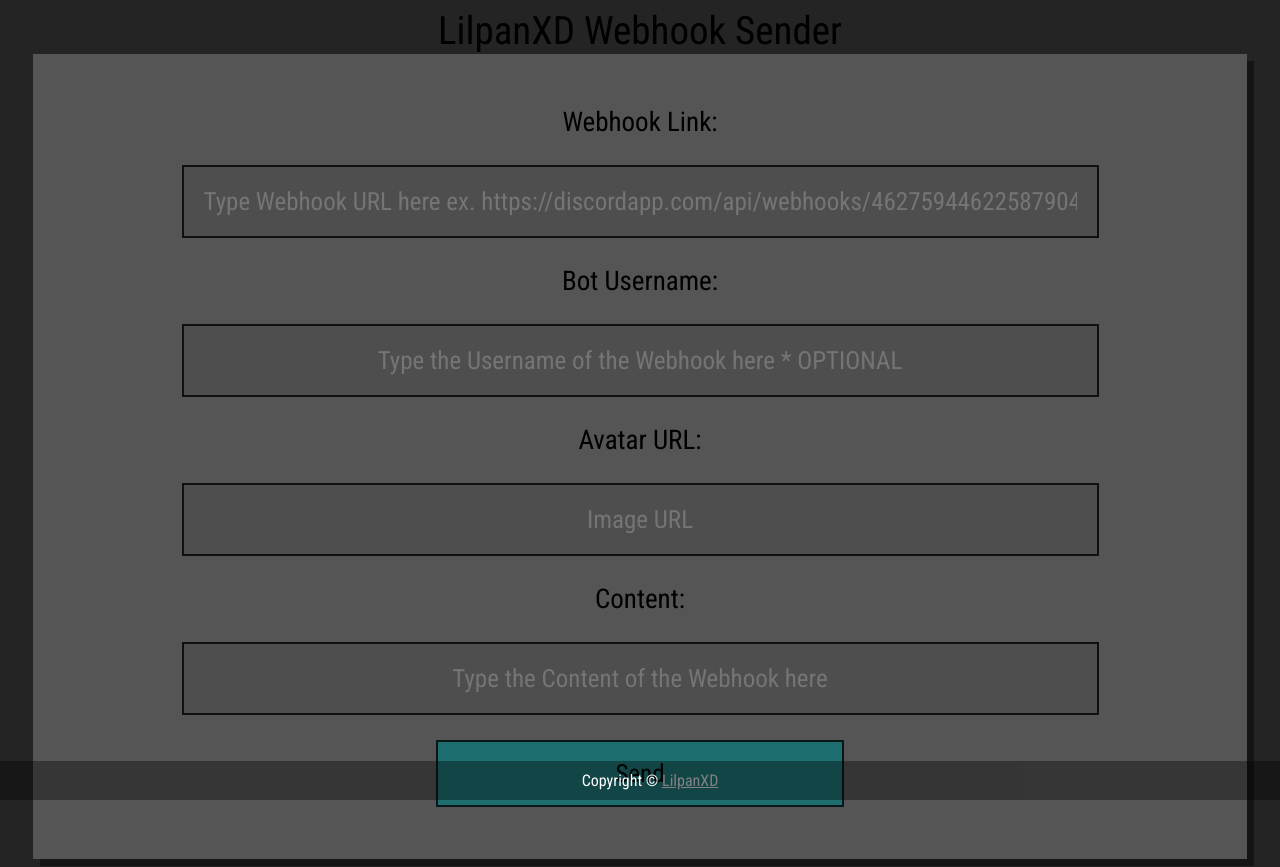
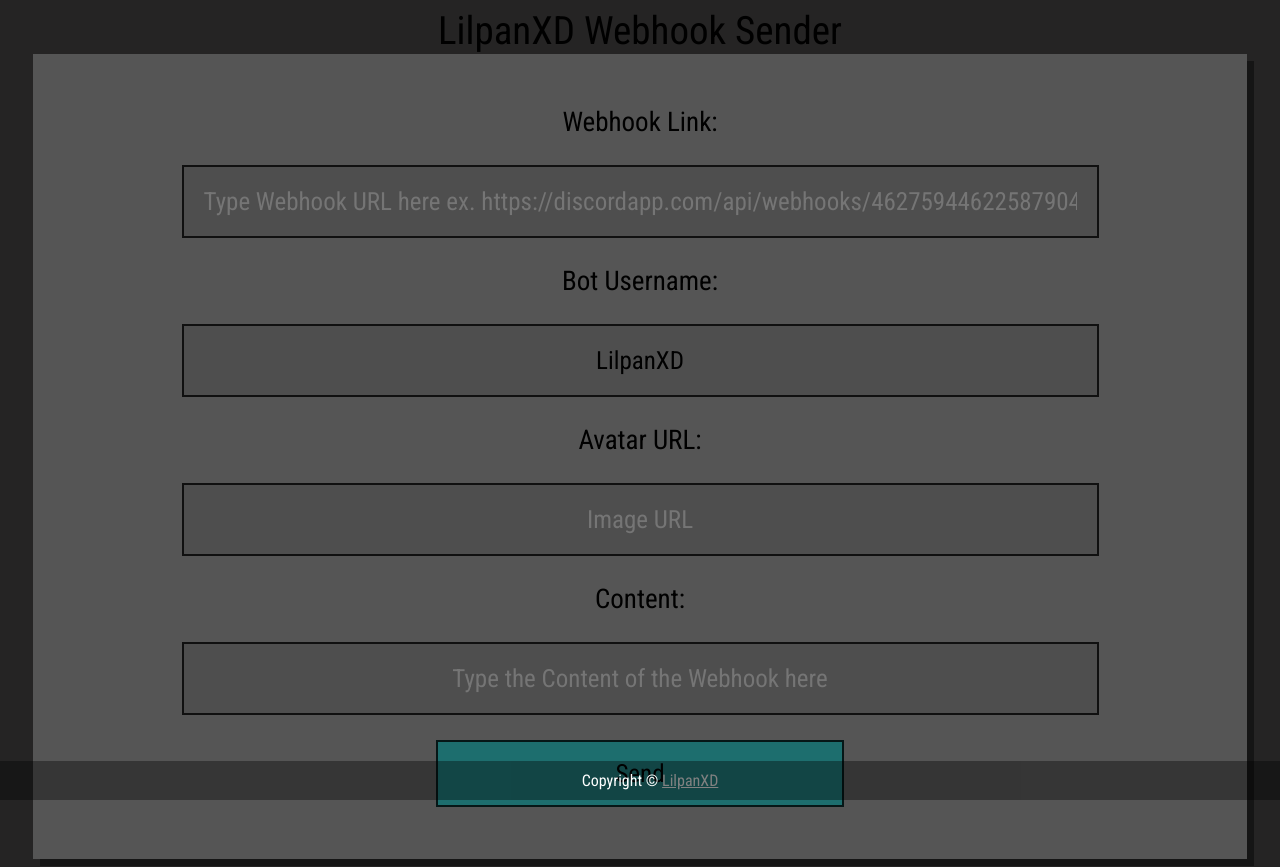
Before and after one commit to LilpanXD/Discord-webhook-sender, a plain HTML site: page index.html in a window 1280 px wide. Drawn offline with Linux system fonts and the light colour scheme.

Commit message:
Update index.html

```diff
--- a/index.html
+++ b/index.html
@@ -23,7 +23,7 @@
     <div id="container">
       <div class="center-align">
         <p>Webhook Link:</p><input type='text' id="link" placeholder="Type Webhook URL here ex. https://discordapp.com/api/webhooks/462759446225879041/CX-NNGFq5zjht82fQSJUTN2Or2DGq8UTwoIlhHgZ7lTJ6-wlHlRshIRuOC0nE6frfSwG">
-        <p>Bot Username:</p><input type="text" id="username" placeholder="Type the Username of the Webhook here * OPTIONAL" value"LilpanXD">
+        <p>Bot Username:</p><input type="text" id="username" placeholder="Type the Username of the Webhook here * OPTIONAL" value="LilpanXD">
         <p>Avatar URL:</p><input type="text" id="avatar" placeholder="Image URL">
         <p>Content:</p><input type="text" id="content" placeholder="Type the Content of the Webhook here">
         <br>
```
